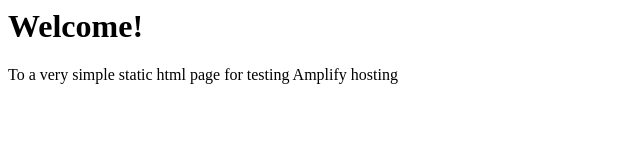
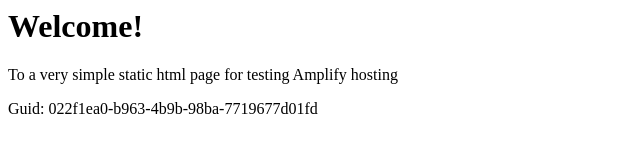
Before and after one commit to aws-aemilia-nrt/Github-PR-Commit-Integration-Test-DoNotTouch-Gith-P5X5MO5I-v1-prod-ap-northeast-1, a website: page src/index.html in a window 1280 px wide. Shown: the whole page, without its empty margins (0-640 px from the left). Drawn offline with Linux system fonts and the light colour scheme.

Commit message:
commit from integ tests

```diff
--- a/src/index.html
+++ b/src/index.html
@@ -1,3 +1,5 @@
+
+
 <html lang="en">
 
 <head>
@@ -10,6 +12,6 @@
 <body>
     <h1>Welcome!</h1>
     <p>To a very simple static html page for testing Amplify hosting</p>
-</body>
+    <p>Guid: 022f1ea0-b963-4b9b-98ba-7719677d01fd</p></body>
 
 </html>
```
